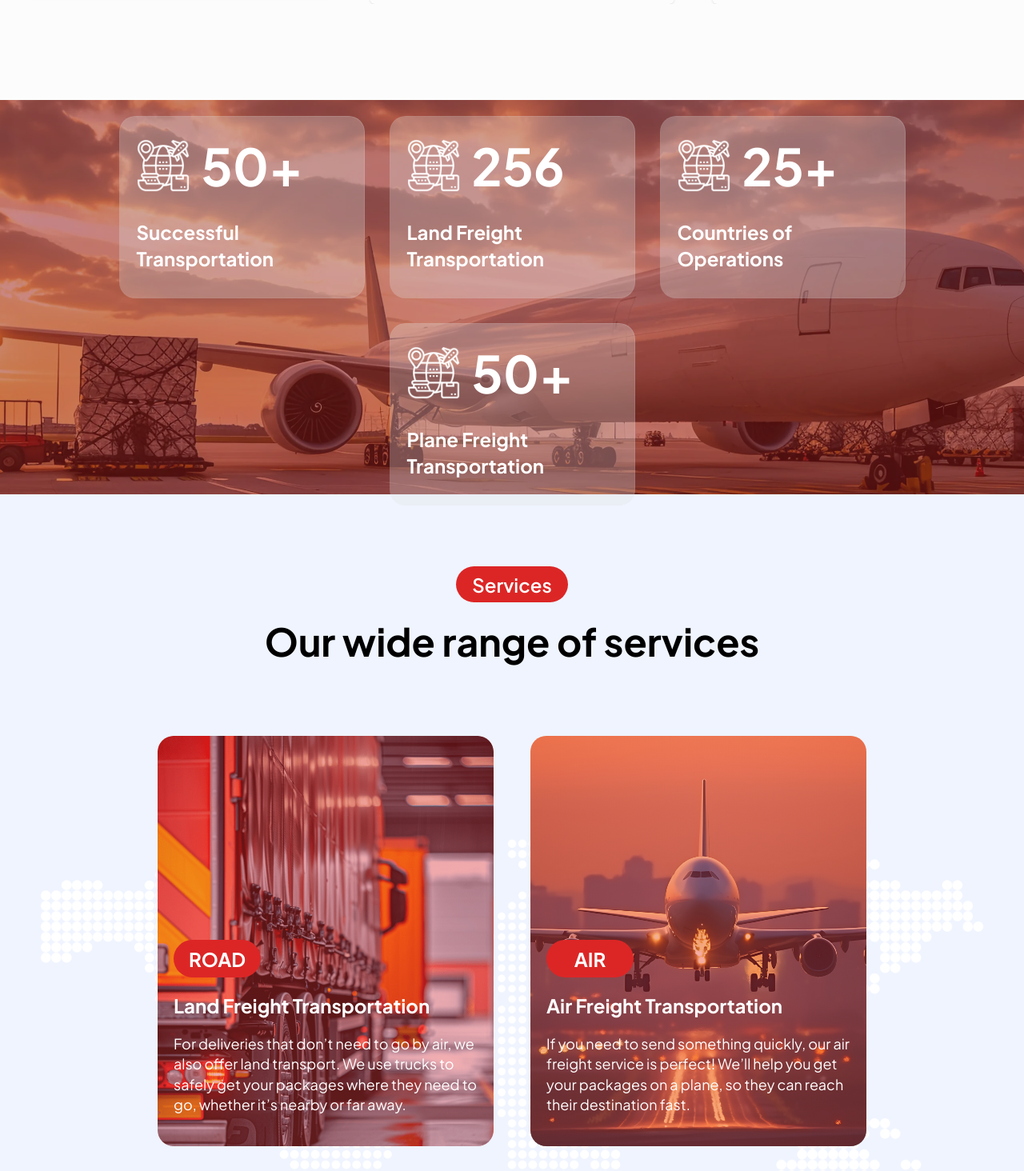
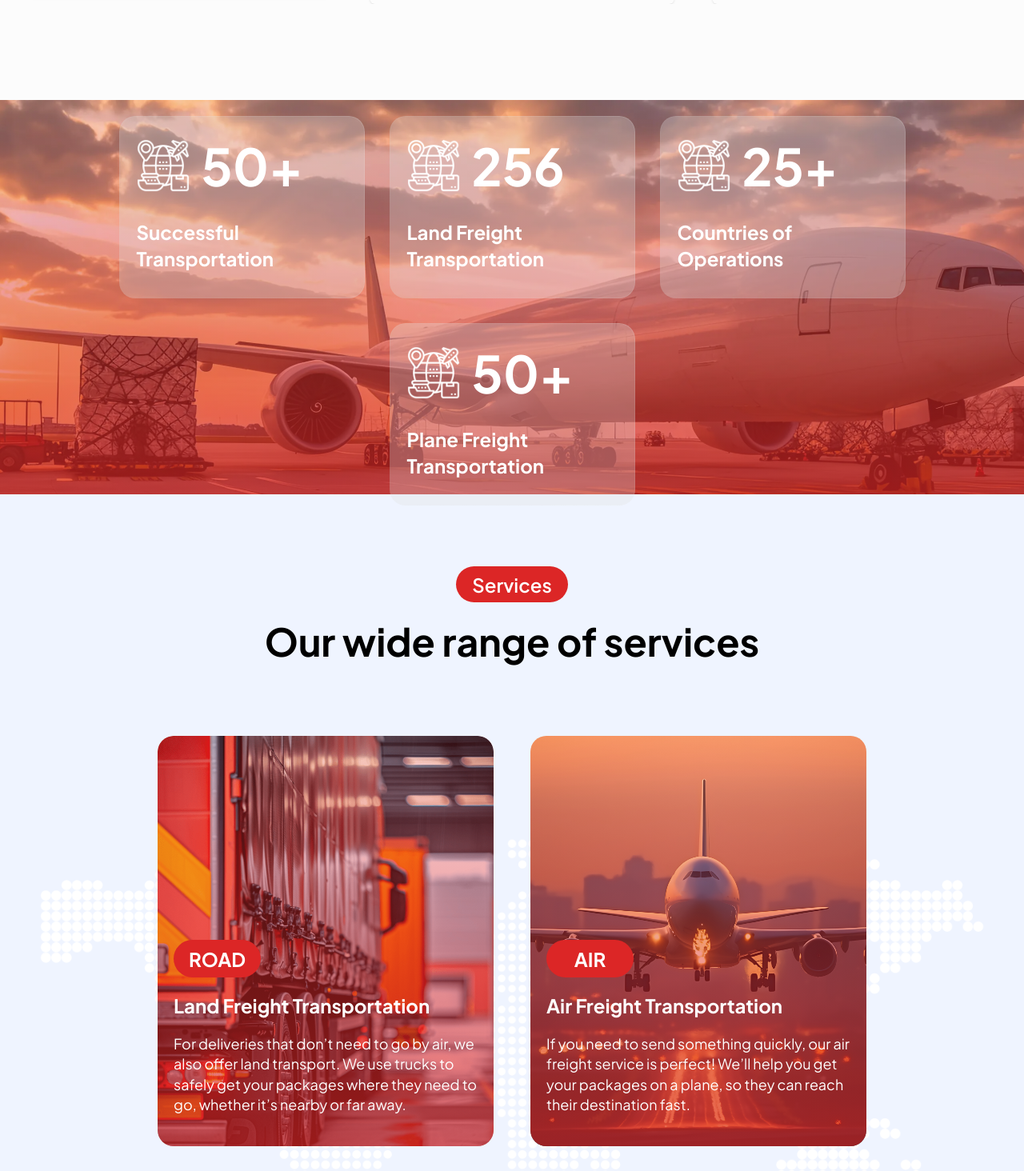
Before and after one commit to fzsf163/delivery-site, a React (Vite) app: page /company in a window 1280 px wide. Shown: the part 2019-3483 px from the top of the page at 80% size. Built offline with nearby package versions, Linux system fonts and the light colour scheme.

Commit message:
bg gradient change

```diff
--- a/src/components/GetInTouchForm/GetInTouchForm.tsx
+++ b/src/components/GetInTouchForm/GetInTouchForm.tsx
@@ -66,8 +66,8 @@ export default function GetInTouchForm() {
       id="getQuote"
     >
       <form onSubmit={(e) => onSubmit(e)}>
-        <div className="h-full w-full bg-red-500/40 py-5 sm:p-10 lg:py-4">
-          <div className="mx-auto flex h-full w-full flex-wrap sm:flex-nowrap items-center justify-center gap-5 xl:gap-[147px]">
+        <div className="h-full w-full bg-gradient-to-b from-red-500/20 to-red-600/70 py-5 sm:p-10 lg:py-4">
+          <div className="mx-auto flex h-full w-full flex-wrap items-center justify-center gap-5 sm:flex-nowrap xl:gap-[147px]">
             <div className="w-full space-y-[24px]">
               <h1 className="plus-jakarta-sans-700 mx-auto h-auto w-full text-center text-2xl text-white sm:text-4xl lg:h-[120px] lg:w-[528px] lg:text-[48px] lg:leading-[60.48px]">
                 We always follow the best way of logistics{" "}
@@ -195,7 +195,7 @@ export default function GetInTouchForm() {
                 </div>
               </div>
               {/* freight & Load */}
-              <div className="flex flex-col sm:items-center justify-start gap-5 sm:flex-row lg:gap-[30px]">
+              <div className="flex flex-col justify-start gap-5 sm:flex-row sm:items-center lg:gap-[30px]">
                 {/* email */}
                 <div className="mt-[21px] flex flex-col space-y-[10px]">
                   <label
--- a/src/components/Process/Process.tsx
+++ b/src/components/Process/Process.tsx
@@ -29,7 +29,7 @@ export default function Process() {
           }}
           className="relative top-[98px] z-10 h-[349px] w-[379px] rounded-[20px]"
         >
-          <div className="relative h-full w-full rounded-[20px] bg-gradient-to-t from-red-500/40 to-red-600/40 text-white">
+          <div className="relative h-full w-full rounded-[20px] bg-gradient-to-b from-red-500/20 to-red-600/70 text-white">
             <div className="absolute bottom-0 left-0 flex flex-col items-start gap-5 p-[40px_20px] text-white">
               <p className="plus-jakarta-sans-700 text-[24px] leading-[30.24px]">
                 Receive Packages
@@ -54,7 +54,7 @@ export default function Process() {
           }}
           className="relative top-[280px] z-10 h-[349px] w-[379px] rounded-[20px]"
         >
-          <div className="relative h-full w-full rounded-[20px] bg-gradient-to-t from-red-500/40 to-red-600/40 text-white">
+          <div className="relative h-full w-full rounded-[20px] bg-gradient-to-b from-red-500/20 to-red-600/70 text-white">
             <div className="absolute bottom-0 left-0 flex flex-col items-start gap-5 p-[40px_20px] text-white">
               <p className="plus-jakarta-sans-700 text-[24px] leading-[30.24px]">
                 Transport Packages
@@ -79,7 +79,7 @@ export default function Process() {
           }}
           className="z-10 h-[349px] w-[379px] rounded-[20px]"
         >
-          <div className="relative h-full w-full rounded-[20px] bg-gradient-to-t from-red-500/40 to-red-600/40 text-white">
+          <div className="relative h-full w-full rounded-[20px] bg-gradient-to-b from-red-500/20 to-red-600/70 text-white">
             <div className="absolute bottom-0 left-0 flex flex-col items-start gap-5 p-[40px_20px] text-white">
               <p className="plus-jakarta-sans-700 text-[24px] leading-[30.24px]">
                 Deliver Packages
--- a/src/components/number-card/numberCard.tsx
+++ b/src/components/number-card/numberCard.tsx
@@ -1,5 +1,5 @@
+import img2 from "../../assets/Maskgroup.png";
 import img from "../../assets/transport-logisticsproducts1.webp";
-import img2 from "../../assets/Maskgroup.png";
 import "./numberCard.css";
 
 export default function NumberCard() {
@@ -14,7 +14,7 @@ export default function NumberCard() {
       }}
       className="mx-auto mt-[80px] h-full w-full xl:h-[493px]"
     >
-      <div className="flex h-full w-full flex-wrap items-center justify-center gap-[31px] bg-red-800/50 px-2 py-5 text-white">
+      <div className="flex h-full w-full flex-wrap items-center justify-center gap-[31px] bg-gradient-to-b from-red-500/20 to-red-600/70 px-2 py-5 text-white">
         <div className="gradient-border h-full w-[186px] rounded-[20px] bg-[#DFDFDF4D] p-[22px] lg:h-[228px] lg:w-[307px]">
           <div className="flex items-center justify-start gap-[15px]">
             <img src={img2} alt="" className="size-[48px] lg:size-[66px]" />
--- a/src/components/services/showblocks.tsx
+++ b/src/components/services/showblocks.tsx
@@ -16,7 +16,7 @@ function ServiceBlock({ bgImage, body, name, sub }: ServiceBlockPrps) {
       }}
       className="relative h-[513px] w-[420px] rounded-[20px] sm:m-2"
     >
-      <div className="absolute inset-0 rounded-[20px] bg-gradient-to-t from-red-500/40 to-red-600/40"></div>
+      <div className="absolute inset-0 rounded-[20px] bg-gradient-to-b from-red-500/20 to-red-600/70"></div>
       <div className="absolute bottom-0 left-0 flex flex-col items-start gap-5 rounded-[20px] p-[40px_20px] text-white">
         <p className="plus-jakarta-sans-700 h-[47px] w-[109px] rounded-[32px] bg-red-600 pt-[9px] text-center text-[24px] uppercase leading-[30.24px]">
           {name}
```
